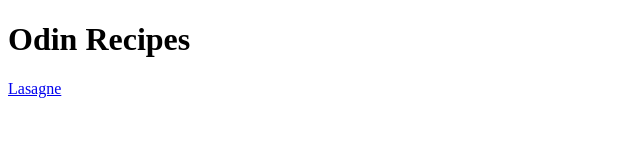
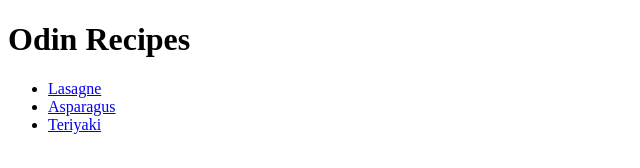
Before and after one commit to standardstd/odin-recipes, a plain HTML site: page index.html in a window 1280 px wide. Shown: the whole page, without its empty margins (0-640 px from the left). Drawn offline with Linux system fonts and the light colour scheme.

```diff
--- a/index.html
+++ b/index.html
@@ -7,6 +7,11 @@
 </head>
 <body>
     <h1>Odin Recipes</h1>
-    <a href="recipes/lasagna.html">Lasagne</a>
+    <ul>
+
+        <li><a href="recipes/lasagna.html">Lasagne</a></li>
+        <li><a href="recipes/asparagusEggs.html">Asparagus</a></li>
+        <li><a href="recipes/teriyaki.html">Teriyaki</a></li>
+    </ul>
 </body>
 </html>
```
Also changed, not shown: 1 other file.
